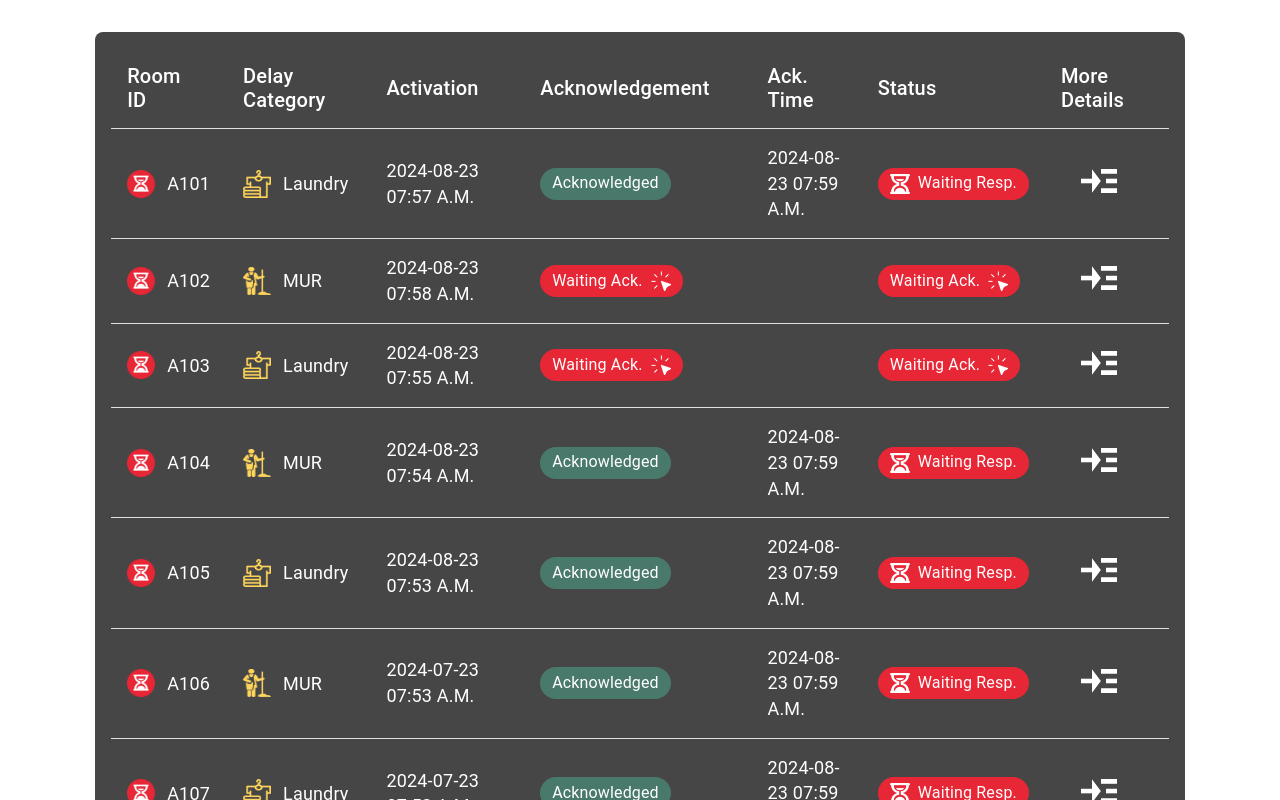
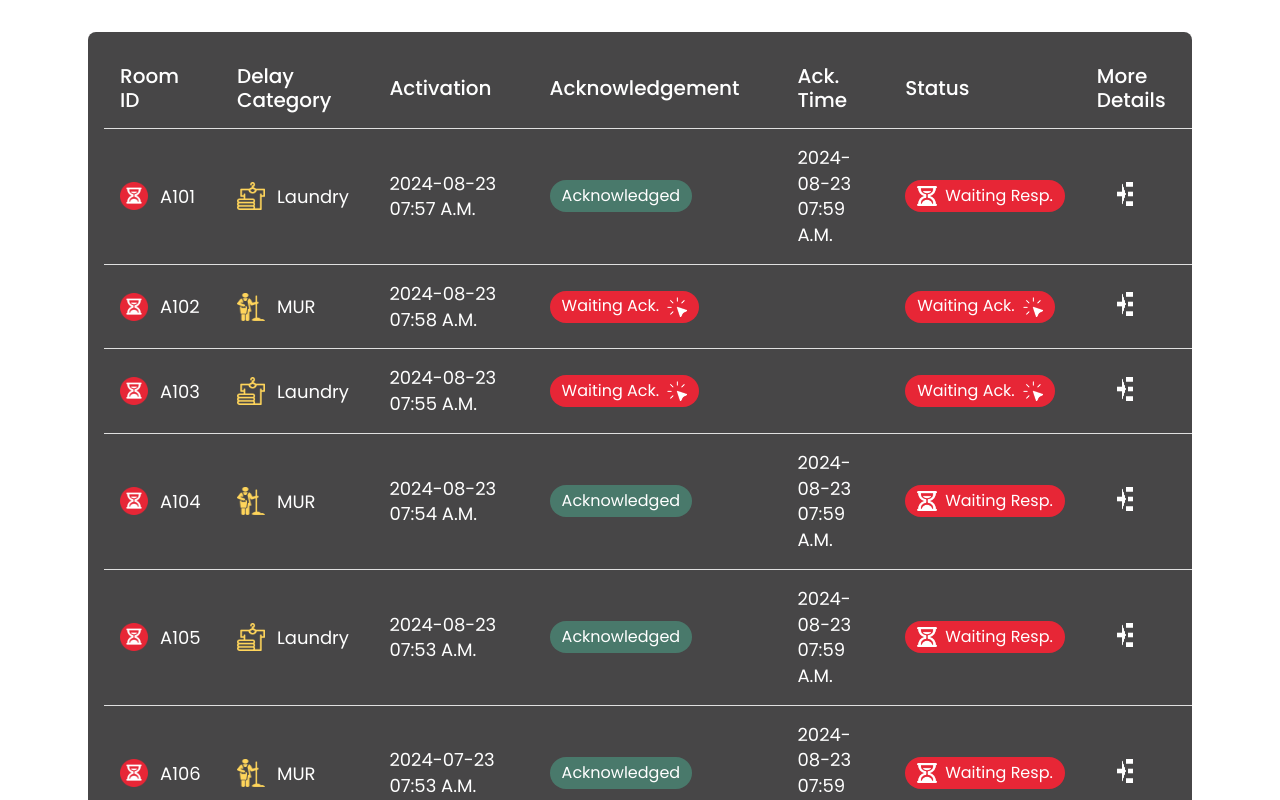
Before and after one commit to rmkofficial/Room-Services, a React (Vite) app: page / in a window 1280 px wide. Shown: the top 800 px of the page. Built offline with nearby package versions, Linux system fonts and the light colour scheme.

Commit message:
Update App component to use Material-UI theme and baseline styles

```diff
--- /dev/null
+++ b/src/App.css
@@ -0,0 +1,3 @@
+body {
+  font-family: "Poppins", sans-serif;
+}
--- a/src/App.jsx
+++ b/src/App.jsx
@@ -1,11 +1,22 @@
+import { createTheme, ThemeProvider } from "@mui/material/styles";
+import CssBaseline from "@mui/material/CssBaseline";
 import TableComponent from "./components/Table/TableComponent";
+import "./App.css";
 
+const theme = createTheme({
+  typography: {
+    fontFamily: "Poppins, Arial, sans-serif",
+  },
+});
 
 function App() {
   return (
-    <div className="App">
-      <TableComponent />
-    </div>
+    <ThemeProvider theme={theme}>
+      <CssBaseline />
+      <div className="App">
+        <TableComponent />
+      </div>
+    </ThemeProvider>
   );
 }
 
--- a/src/components/Table/TableHeader.jsx
+++ b/src/components/Table/TableHeader.jsx
@@ -23,7 +23,10 @@ const TableHeader = ({ order, orderBy, onRequestSort }) => {
           <TableCell
             key={headCell.id}
             sortDirection={orderBy === headCell.id ? order : false}
-            sx={{ color: "white", fontSize: "16px" }}
+            sx={{
+              color: "white",
+              fontSize: "16px",
+            }}
           >
             <TableSortLabel
               active={orderBy === headCell.id}
```
